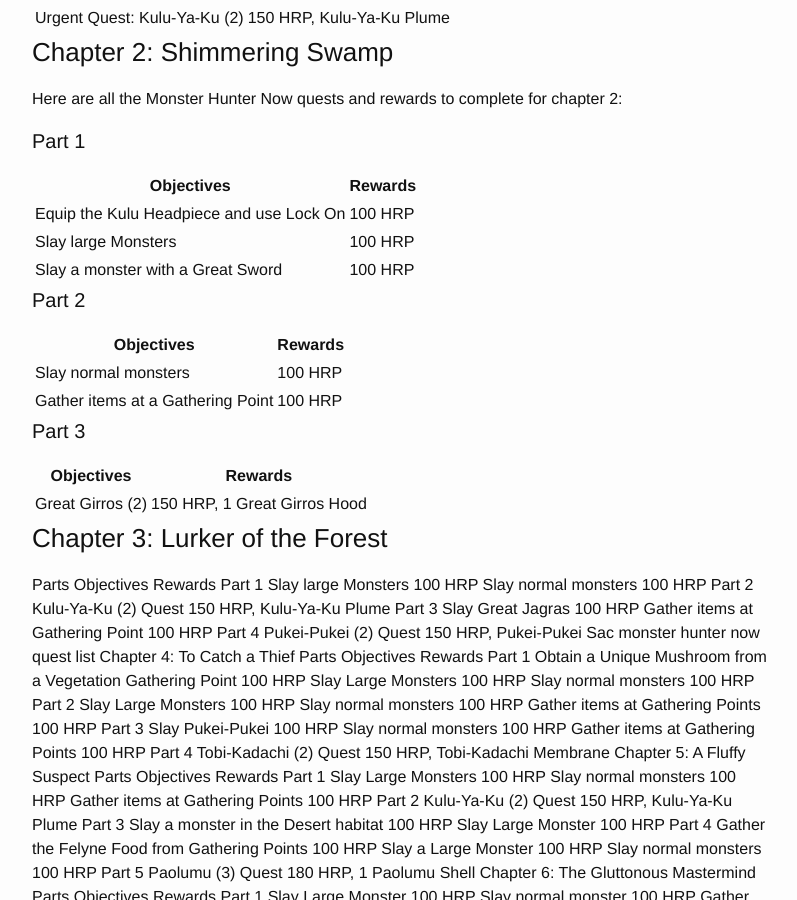
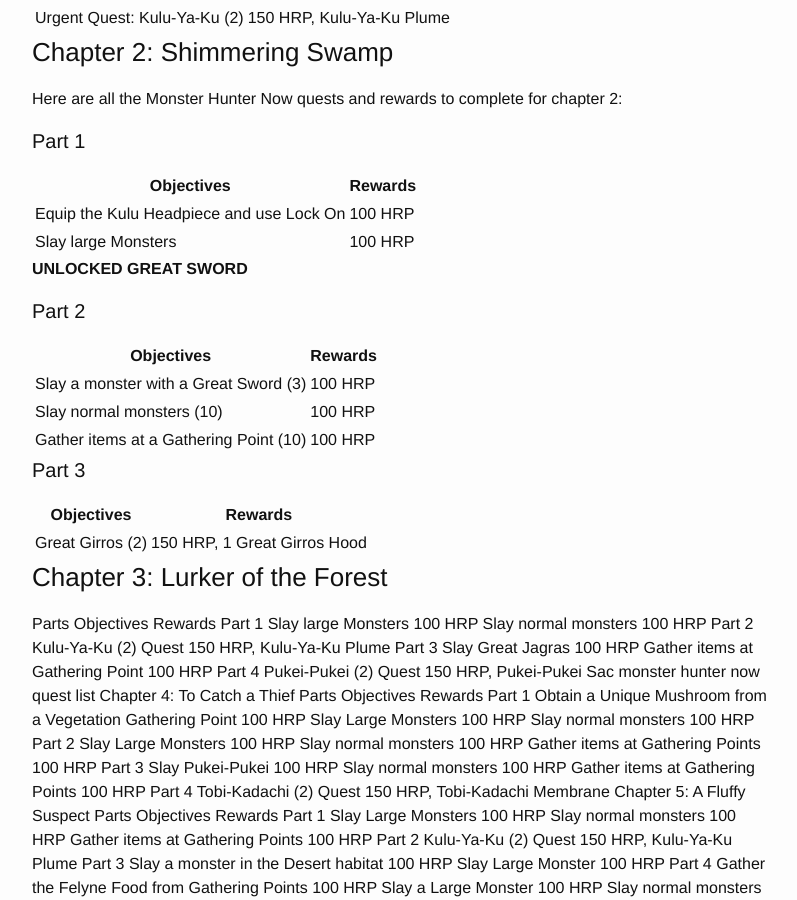
Before and after one commit to roclar/roclar.github.io, a Jekyll site: the page built from MHNowStoryChapters.md, in a window 1280 px wide and 900 px high, scrolled down 2073 px. Shown: the whole window, without its empty margins (238-1035 px from the left). Built offline with Jekyll 4.4.1, drawn with Linux system fonts in a browser that asks for light colours.

Commit message:
Added note on great sword

```diff
--- a/MHNowStoryChapters.md
+++ b/MHNowStoryChapters.md
@@ -88,6 +88,7 @@
 | Slay large monster (5) | 100 HRP |
 | Gather items at gathering point (10) | 100 HRP |
 
+
 #### Part 3
 
 | Objectives | Rewards |
@@ -104,14 +105,16 @@
 | ---------- | ------- |
 | Equip the Kulu Headpiece and use Lock On | 100 HRP |
 | Slay large Monsters | 100 HRP |
-| Slay a monster with a Great Sword | 100 HRP |
+
+**UNLOCKED GREAT SWORD**
 
 #### Part 2
 
 | Objectives | Rewards |
 | ---------- | ------- |
-| Slay normal monsters | 100 HRP |
-| Gather items at a Gathering Point | 100 HRP |
+| Slay a monster with a Great Sword (3) | 100 HRP |
+| Slay normal monsters (10) | 100 HRP |
+| Gather items at a Gathering Point (10) | 100 HRP |
 
 #### Part 3
 
```
